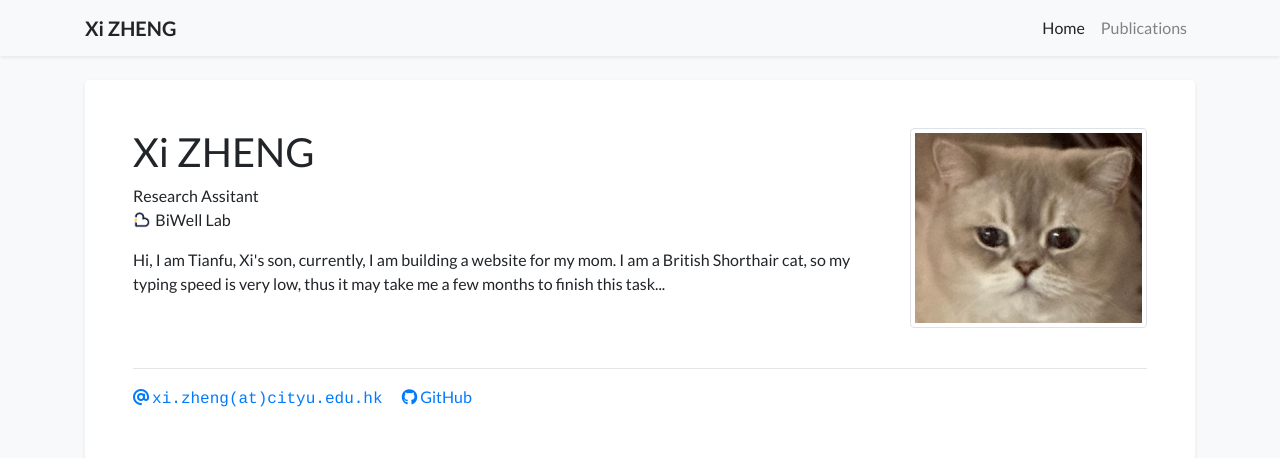
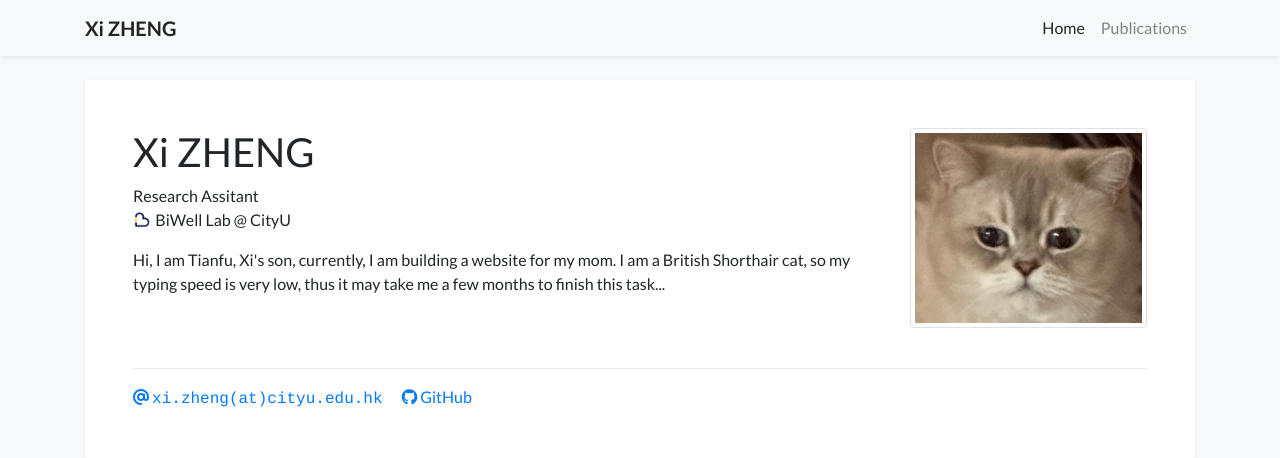
Before and after one commit to xixiaoguai727/xizheng, a Jekyll site: the page built from index.html, in a window 1280 px wide and 1353 px high. Shown: the top 458 px of the window. Built offline with Jekyll 4.4.1, drawn with Linux system fonts in a browser that asks for light colours; a style sheet for code colours, icons or effects is not loaded.

Commit message:
Update profile.yml

```diff
--- a/_data/profile.yml
+++ b/_data/profile.yml
@@ -6,7 +6,7 @@ navbar_name: "Xi ZHENG"
 positions:
 - name: Research Assitant
 - logo: /assets/images/badges/BiwellLabLogo.png
-  name: BiWell Lab
+  name: BiWell Lab @ CityU
 
 email: "xi.zheng@cityu.edu.hk"
 # cv_link: link-to-your-cv-file
```
